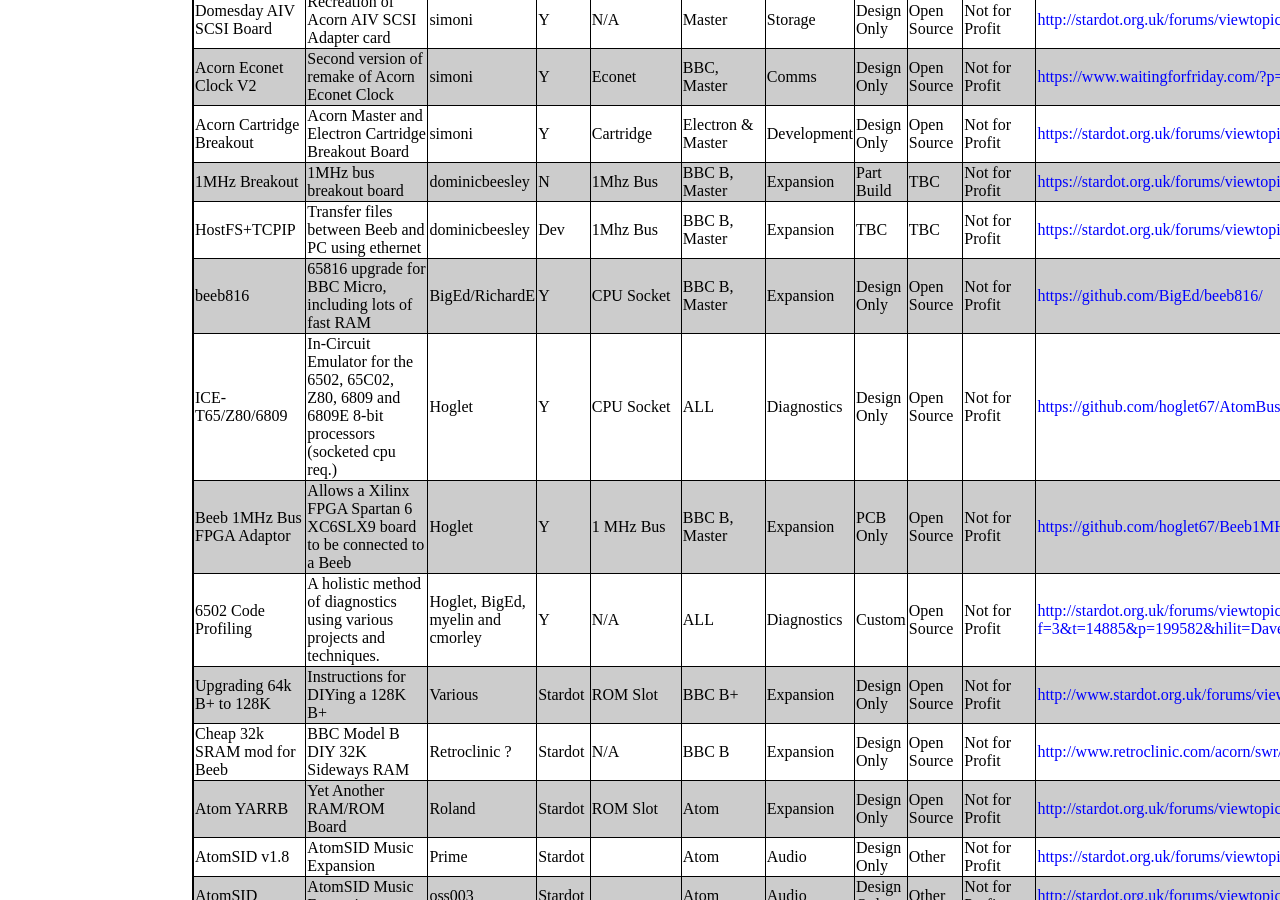
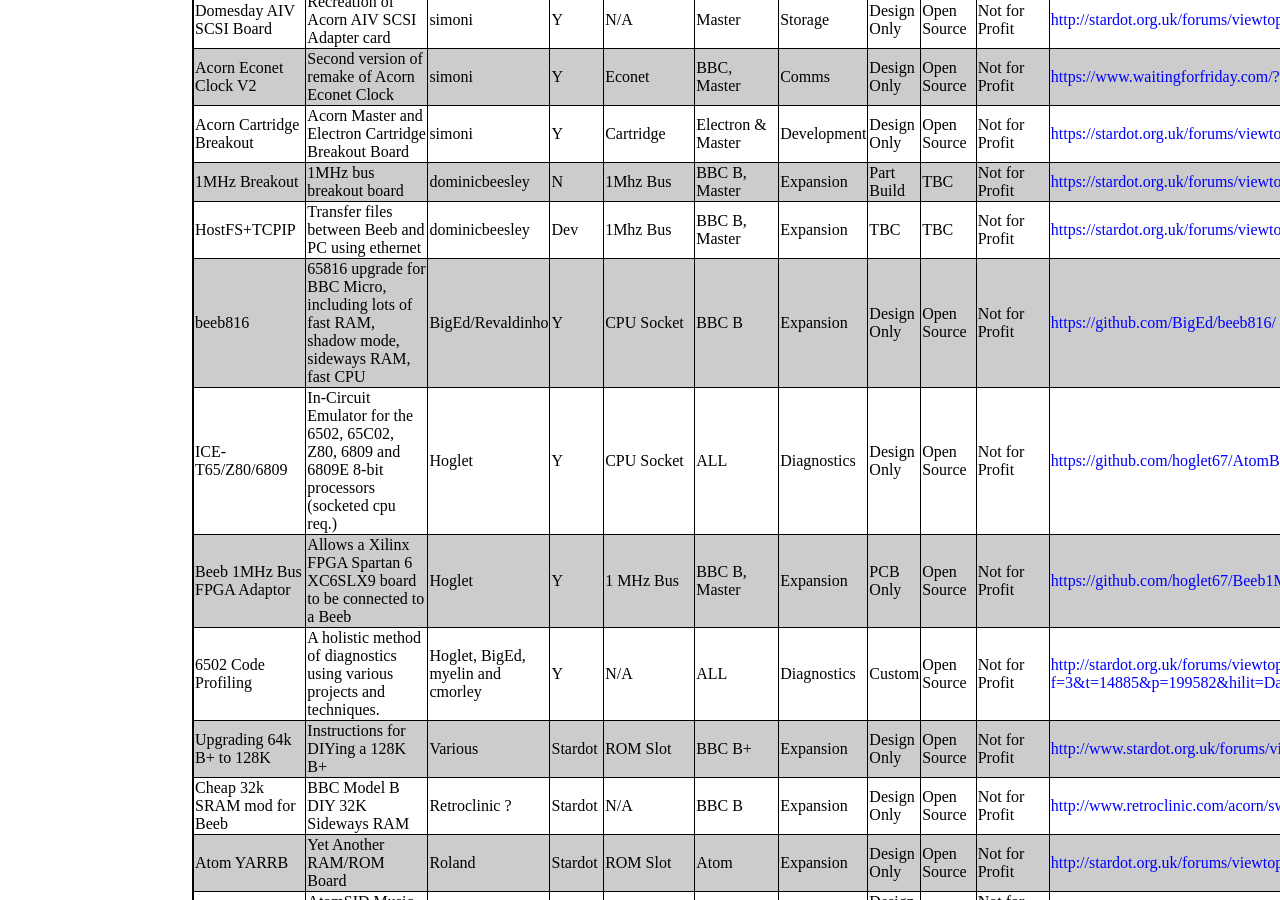
Before and after one commit to elminster/elminster.github.io, a Jekyll site: the page built from hardware.md, in a window 1280 px wide and 900 px high, scrolled down 9088 px. Built offline with Jekyll 4.4.1, drawn with Linux system fonts in a browser that asks for light colours.

Commit message:
Tweaked beeb816 entry

```diff
--- a/hardware.md
+++ b/hardware.md
@@ -195,7 +195,7 @@
 | Acorn Cartridge Breakout | Acorn Master and Electron Cartridge Breakout Board | simoni | Y | Cartridge | Electron & Master | Development | Design Only | Open Source | Not for Profit | <https://stardot.org.uk/forums/viewtopic.php?f=3&t=15158> |
 | 1MHz Breakout | 1MHz bus breakout board | dominicbeesley | N | 1Mhz Bus | BBC B, Master | Expansion | Part Build | TBC | Not for Profit | <https://stardot.org.uk/forums/viewtopic.php?t=16436> |
 | HostFS+TCPIP | Transfer files between Beeb and PC using ethernet | dominicbeesley | Dev | 1Mhz Bus | BBC B, Master | Expansion | TBC | TBC | Not for Profit | <https://stardot.org.uk/forums/viewtopic.php?t=16565> |
-| beeb816 | 65816 upgrade for BBC Micro, including lots of fast RAM | BigEd/RichardE | Y | CPU Socket | BBC B, Master | Expansion | Design Only | Open Source | Not for Profit | <https://github.com/BigEd/beeb816/> |
+| beeb816 | 65816 upgrade for BBC Micro, including lots of fast RAM, shadow mode, sideways RAM, fast CPU | BigEd/Revaldinho | Y | CPU Socket | BBC B | Expansion | Design Only | Open Source | Not for Profit | <https://github.com/BigEd/beeb816/> |
 | ICE-T65/Z80/6809 | In-Circuit Emulator for the 6502, 65C02, Z80, 6809 and 6809E 8-bit processors (socketed cpu req.) | Hoglet | Y | CPU Socket | ALL | Diagnostics | Design Only | Open Source | Not for Profit | <https://github.com/hoglet67/AtomBusMon/wiki> |
 | Beeb 1MHz Bus FPGA Adaptor | Allows a Xilinx FPGA Spartan 6 XC6SLX9 board to be connected to a Beeb | Hoglet | Y | 1 MHz Bus | BBC B, Master | Expansion | PCB Only | Open Source | Not for Profit | <https://github.com/hoglet67/Beeb1MHzBusFpga/wiki> |
 | 6502 Code Profiling | A holistic method of diagnostics using various projects and techniques. | Hoglet, BigEd, myelin and cmorley | Y | N/A | ALL | Diagnostics | Custom | Open Source | Not for Profit | <http://stardot.org.uk/forums/viewtopic.php?f=3&t=14885&p=199582&hilit=Dave+6502+profiler#p199582> |
```
Also changed, not shown: other parts of hardware.md (+1 -1 lines).
